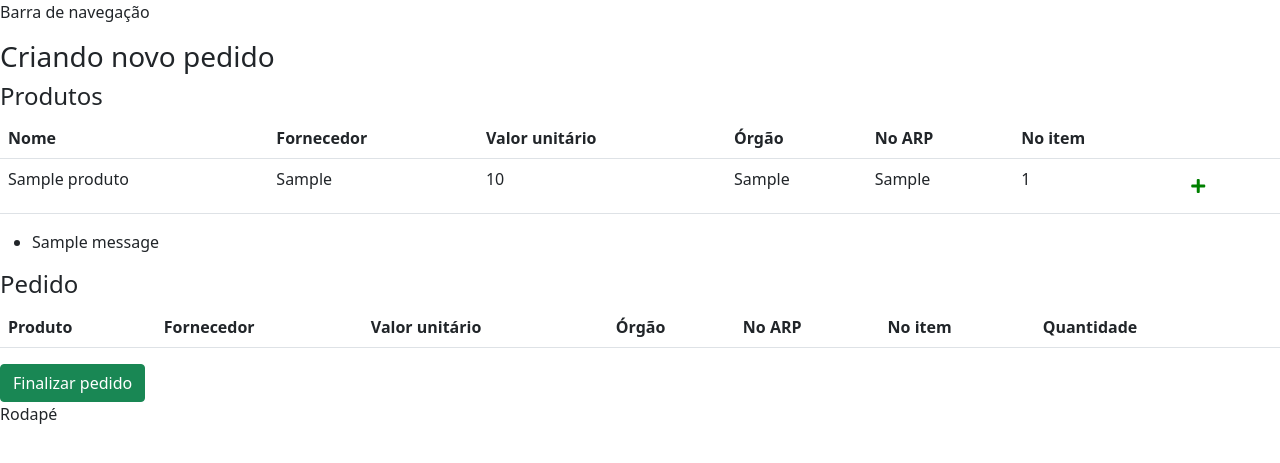
After one commit to carlafcf/BD_TADS, a Django app: page /pedido/novo/ in a window 1280 px wide. The commit adds this page. Shown: the top 463 px of the page. Run offline with Django 3.2, Linux system fonts and the light colour scheme; tables that the repository leaves empty hold one stand-in row (values such as "Sample post"); one stand-in notice (Sample message) is shown; lists and menus that the app fills with data are empty; some libraries are stand-ins or nearby versions.

Commit message:
Criando função de CRIAR PEDIDO

```diff
--- /dev/null
+++ b/Pedido/urls.py
@@ -0,0 +1,9 @@
+from django.urls import path
+
+from . import views
+
+app_name = "pedido"
+
+urlpatterns = [
+    path('novo/', views.novo_pedido, name='novo'),
+]
--- a/Pedido/views.py
+++ b/Pedido/views.py
@@ -1,3 +1,34 @@
 from django.shortcuts import render
 
-# Create your views here.
+from django.db import connection
+from collections import namedtuple
+
+from datetime import date
+from django.contrib import messages
+
+def novo_pedido(request):
+    if request.method == 'POST':
+        lista_id = request.POST.getlist('ids')
+        lista_quantidade = request.POST.getlist('quantidades')
+        if (len(lista_id) > 0):
+            with connection.cursor() as cursor:
+                cursor.execute("INSERT INTO Pedido_pedido (data, status) VALUES (%s, %s)", [date.today(), '1'])
+                cursor.execute("SELECT id FROM Pedido_pedido ORDER BY id DESC LIMIT 1", [])
+                id_pedido = cursor.fetchone()[0]
+
+                for i in range(len(lista_id)):
+                    cursor.execute("INSERT INTO Pedido_elementos (produto_id, pedido_id, quantidade) VALUES (%s, %s, %s)",
+                                    [lista_id[i], id_pedido, lista_quantidade[i]])
+        else:
+            messages.add_message(request, messages.ERROR, 'Não foram adicionados produtos a este pedido.')
+    with connection.cursor() as cursor:
+        cursor.execute("SELECT p.id, p.nome, p.fornecedor, p.valor_unitario, l.orgao, l.no_arp, p.no_item "
+                        "FROM Produto_produto p, Licitacao_licitacao l "
+                        "WHERE p.licitacao_id = l.id ORDER BY p.nome", [])
+        resultado_query = namedtuplefetchall(cursor)
+    return render(request, 'pedido/novo.html', {'produtos': resultado_query})
+
+def namedtuplefetchall(cursor):
+    desc = cursor.description
+    nt_result = namedtuple('Result', [col[0] for col in desc])
+    return [nt_result(*row) for row in cursor.fetchall()]
--- a/setor_compras/urls.py
+++ b/setor_compras/urls.py
@@ -19,4 +19,5 @@ from django.urls import path, include
 urlpatterns = [
     path('admin/', admin.site.urls),
     path('produto/', include('Produto.urls')),
+    path('pedido/', include('Pedido.urls')),
 ]
--- /dev/null
+++ b/templates/Pedido/novo.html
@@ -0,0 +1,103 @@
+{% extends "base.html" %}
+
+{% block titulo %}
+Novo pedido
+{% endblock %}
+
+{% block titulo_pagina %}
+Criando novo pedido
+{% endblock %}
+
+{% block conteudo %}
+    <h4>Produtos</h4>
+    <table class="table">
+        <tr>
+            <th>Nome</th>
+            <th>Fornecedor</th>
+            <th>Valor unitário</th>
+            <th>Órgão</th>
+            <th>No ARP</th>
+            <th>No item</th>
+            <th></th>
+        </tr>
+        {% for produto in produtos %}
+            <tr>
+                <td>{{produto.nome}}</td>
+                <td>{{produto.fornecedor}}</td>
+                <td>{{produto.valor_unitario}}</td>
+                <td>{{produto.orgao}}</td>
+                <td>{{produto.no_arp}}</td>
+                <td>{{produto.no_item}}</td>
+                <td>
+                    <button class="btn btn-link" id="botao-add-{{produto.id}}"
+                        onclick="AdicionarProduto('{{produto.id}}', '{{produto.nome}}', '{{produto.fornecedor}}', '{{produto.valor_unitario}}', '{{produto.orgao}}', '{{produto.no_arp}}', '{{produto.no_item}}')">
+                        <i class="fas fa-plus" style="color:green"></i>
+                    </button>
+                </td>
+            </tr>
+        {% endfor %}
+    </table>
+
+    {% if messages %}
+        <ul>
+        {% for message in messages %}
+            <li>{{message}}</li>
+        {% endfor %}
+        </ul>
+    {% endif %}
+
+    <h4>Pedido</h4>
+    <form method="POST">
+        {% csrf_token %}
+        <table class="table" id="pedido">
+            <tr>
+                <th>Produto</th>
+                <th>Fornecedor</th>
+                <th>Valor unitário</th>
+                <th>Órgão</th>
+                <th>No ARP</th>
+                <th>No item</th>
+                <th>Quantidade</th>
+                <th></th>
+                <th style="display:none;"></th>
+            </tr>
+        </table>
+        <input type="submit" class="btn btn-success" value="Finalizar pedido">
+    </form>
+
+    <script>
+        function AdicionarProduto(id, nome, fornecedor, valor_unitario, orgao, no_arp, no_item){
+            var table = document.getElementById("pedido");
+            var row = table.insertRow(-1);
+            row.id = "linha-"+id;
+
+            var cell1 = row.insertCell(0);
+            var cell2 = row.insertCell(1);
+            var cell3 = row.insertCell(2);
+            var cell4 = row.insertCell(3);
+            var cell5 = row.insertCell(4);
+            var cell6 = row.insertCell(5);
+            var cell7 = row.insertCell(6);
+            var cell8 = row.insertCell(7);
+            var cell9 = row.insertCell(8);
+
+            cell1.innerHTML = nome;
+            cell2.innerHTML = fornecedor;
+            cell3.innerHTML = valor_unitario;
+            cell4.innerHTML = orgao;
+            cell5.innerHTML = no_arp;
+            cell6.innerHTML = no_item;
+            cell7.innerHTML = '<input type="number" id="quantidades" name="quantidades" min="1">'
+            cell8.innerHTML = '<button class="btn btn-link" onclick="RemoverProduto('+id+')"><i class="fas fa-trash" style="color:red"></i></button>'
+            cell9.innerHTML = '<input type="hidden" id="ids" name="ids" value="'+id+'">'
+
+            document.getElementById("botao-add-"+id).disabled = true;
+        }
+
+        function RemoverProduto(id) {
+            var row = document.getElementById("linha-"+id);
+            row.parentNode.removeChild(row);
+            document.getElementById("botao-add-"+id).disabled = false;
+        }
+    </script>
+{% endblock %}
--- a/templates/base.html
+++ b/templates/base.html
@@ -7,6 +7,9 @@
     <title>{% block titulo %} {% endblock %}</title>
 
     <link rel="stylesheet" href="https://pro.fontawesome.com/releases/v5.10.0/css/all.css" integrity="sha384-AYmEC3Yw5cVb3ZcuHtOA93w35dYTsvhLPVnYs9eStHfGJvOvKxVfELGroGkvsg+p" crossorigin="anonymous"/>
+    <link href="https://cdn.jsdelivr.net/npm/bootstrap@5.0.0-beta3/dist/css/bootstrap.min.css" rel="stylesheet" integrity="sha384-eOJMYsd53ii+scO/bJGFsiCZc+5NDVN2yr8+0RDqr0Ql0h+rP48ckxlpbzKgwra6" crossorigin="anonymous">
+    <script src="https://cdn.jsdelivr.net/npm/bootstrap@5.0.0-beta3/dist/js/bootstrap.bundle.min.js" integrity="sha384-JEW9xMcG8R+pH31jmWH6WWP0WintQrMb4s7ZOdauHnUtxwoG2vI5DkLtS3qm9Ekf" crossorigin="anonymous"></script>
+
 </head>
 <body>
     <p>Barra de navegação</p>
```
